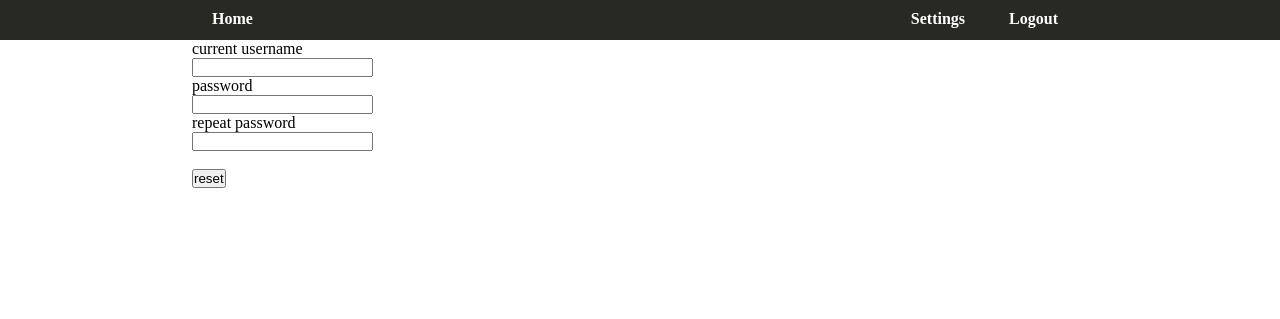
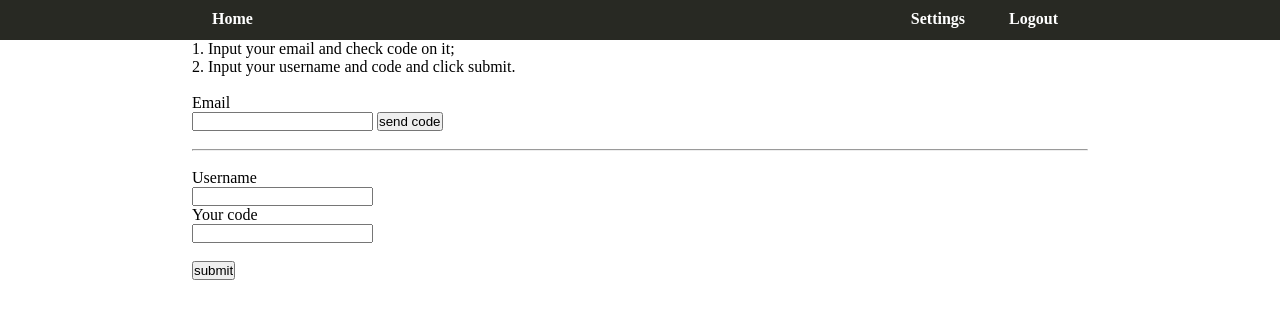
Before and after one commit to davy1ex/allcrypt, a Flask app: page /reset_password in a window 1280 px wide. Shown: the top 319 px of the page. Run offline with Flask 2, Linux system fonts and the light colour scheme; a user stored in the database is signed in.

Commit message:
add 'forget password'

```diff
--- a/app/forms.py
+++ b/app/forms.py
@@ -6,11 +6,11 @@ from app.models import User
 
 
 class RegistrationForm(FlaskForm):
-    username = StringField("username", validators=[DataRequired()])
-    email = StringField("email", validators=[DataRequired(), Email()])
-    password = PasswordField("password", validators=[DataRequired()])
-    password2 = PasswordField("repeat password", validators=[DataRequired(), EqualTo("password")])
-    key = PasswordField("key", validators=[DataRequired()])
+    username = StringField("Username", validators=[DataRequired()])
+    email = StringField("Email", validators=[DataRequired(), Email()])
+    password = PasswordField("Password", validators=[DataRequired()])
+    password2 = PasswordField("Repeat password", validators=[DataRequired(), EqualTo("password")])
+    key = PasswordField("Key", validators=[DataRequired()])
     submit = SubmitField("register")
 
     def validate_username(self, username):
@@ -25,42 +25,38 @@ class RegistrationForm(FlaskForm):
 
 
 class LoginForm(FlaskForm):
-    username = StringField("username", validators=[DataRequired()])
-    password = PasswordField("password", validators=[DataRequired()])
-    remember_me = BooleanField("remember me")
+    username = StringField("Username", validators=[DataRequired()])
+    password = PasswordField("Password", validators=[DataRequired()])
+    remember_me = BooleanField("Remember me")
     submit = SubmitField("sign in")
 
 
-class GenPass(FlaskForm):
-    input_field = StringField("length", validators=[DataRequired()])
+class GenPassForm(FlaskForm):
+    input_field = StringField("Length", validators=[DataRequired()])
 
 
 class AddForm(FlaskForm):
     login = StringField("login", validators=[DataRequired()])
-    password = PasswordField("password", validators=[DataRequired()])
-    key = PasswordField("please, enter your key", validators=[DataRequired()])
+    password = PasswordField("Password", validators=[DataRequired()])
+    key = PasswordField("Please, enter your key", validators=[DataRequired()])
     submit = SubmitField("add")
 
 
 class IndexForm(FlaskForm):
-    key = PasswordField("key")
+    key = PasswordField("Key")
     submit = SubmitField("show/hide all")
     submit = SubmitField("delete")
 
 
-class SettingsForm(FlaskForm):
-    submit = SubmitField("reset password")
-    code_field = StringField("Code")
-    submit = SubmitField("Ok")
+class ChangePasswordForm(FlaskForm):
+    # username = StringField("current username", validators=[DataRequired()])
+    password = PasswordField("Your new password", validators=[DataRequired()])
+    password2 = PasswordField("Repeat password", validators=[DataRequired(), EqualTo("password")])
+    submit = SubmitField("reset")
 
 
-class ResetPassword(FlaskForm):
-    username = StringField("current username", validators=[DataRequired()])
-    password = PasswordField("password", validators=[DataRequired()])
-    password2 = PasswordField("repeat password", validators=[DataRequired(), EqualTo("password")])
-    submit = SubmitField("reset")
-
-    def validate_username(self, username):
-        user = User.query.filter_by(username=username.data).first()
-        if user is None:
-            raise ValidationError("username is not found")
+class ResetPasswordForm(FlaskForm):
+    username = StringField("Username")
+    email = StringField("Email")
+    code = StringField("Your code")
+    submit = SubmitField()
--- a/app/models.py
+++ b/app/models.py
@@ -20,7 +20,7 @@ class User(db.Model, UserMixin):
     password_hash = db.Column(db.String(128))
     key_hash = db.Column(db.String(64))
     is_validated = db.Column(db.Boolean, default=False, index=True)
-    validate_code = db.Column(db.Integer)
+    validate_code = db.Column(db.Integer, index=True)
     time_to_validate = db.Column(db.DateTime())
     account = db.relationship("Account", backref="master", lazy="dynamic")
 
@@ -46,6 +46,7 @@ class User(db.Model, UserMixin):
         return self.validate_code
 
     def check_validate_code(self, validate_code):
+        print(self.email, self.username, self.validate_code)
         return str(validate_code) == str(self.validate_code)
 
 
--- a/app/static/css/login.css
+++ b/app/static/css/login.css
@@ -0,0 +1,3 @@
+.login_wrapper a, .login_wrapper a:visited {
+    color: black;
+}
--- a/app/templates/base.html
+++ b/app/templates/base.html
@@ -14,15 +14,15 @@
         <div class="head_wrapper">
             <nav>
                 <div class="left_nav">
-                    <a href="{{ url_for('index') }}">Home</a>
+                    <a href="{{ url_for("index") }}">Home</a>
                 </div>
                 <div class="right_nav">
-                        <a href="/settings">Settings</a>
+                        <a href="/settings/change_password">Settings</a>
                         {% if not current_user.is_anonymous %}
-                            <a href="{{ url_for('logout') }}">Logout</a>
+                            <a href="{{ url_for("logout") }}">Logout</a>
                         {% else %}
-                            <a href="{{ url_for('login') }}">Sign in</a>
-                            <a href="{{ url_for('reg') }}">Sign up</a>
+                            <a href="{{ url_for("login") }}">Sign in</a>
+                            <a href="{{ url_for("reg") }}">Sign up</a>
                         {% endif %}
                 </div>
             </nav>
--- /dev/null
+++ b/app/templates/reset_password/reset_password.html
@@ -0,0 +1,42 @@
+{% extends "base.html" %}
+{% block css %}
+
+{% endblock %}
+
+{% block content %}
+    <form action="" method="POST">
+        {{ form.hidden_tag() }}
+        <p>
+            1. Input your email and check code on it; <br>
+            2. Input your username and code and click submit. <br>
+        </p>
+        <p>
+            <br>
+            {{ form.email.label}} <br>
+            {{ form.email() }} {{ form.submit(value="send code") }}
+        </p>
+        <br>
+        <hr>
+        <p>
+            <br>
+            {{ form.username.label }} <br>
+            {{ form.username() }} <br>
+            {{ form.code.label }} <br>
+            {{ form.code() }} <br>
+            <br>
+            {{ form.submit(value="submit") }}
+        </p>
+        <p>
+            <div class="flashed">
+                {% with messages = get_flashed_messages() %}
+                    {% if messages %}
+                        {% for message in messages %}
+                            {{ message }}
+                        {% endfor %}
+                    {% endif %}
+                {% endwith %}
+             </div>
+        </p>
+
+    </form>
+{% endblock %}
--- a/app/views.py
+++ b/app/views.py
@@ -8,7 +8,7 @@ from flask_login import current_user, login_user, logout_user, login_required
 from flask_mail import Message
 
 from app import app, db, mail
-from app.forms import RegistrationForm, LoginForm, AddForm, IndexForm, GenPass, SettingsForm, ResetPassword
+from app.forms import RegistrationForm, LoginForm, AddForm, IndexForm, GenPassForm, ChangePasswordForm, ResetPasswordForm
 from app.models import User, Account
 
 from aes import AESCrypt # Модуль по шифрации с форума
@@ -101,44 +101,61 @@ def add():
     return render_template("add.html", form=form)
 
 
+@app.route("/settings")
+def settings():
+    return redirect("/settings/change_password")
+
+
 # страница с настройками (Тёмная тема ис каминг)
-@app.route("/settings", methods=["POST", "GET"])
+@app.route("/change_password", methods=["GET", "POST"])
+@app.route("/settings/change_password", methods=["POST", "GET"])
 @login_required
-def settings():
-    form = SettingsForm()
-    # if form.validate_on_submit():
-    #     if request.form["submit"] == "send code on mail":
-    #         with app.app_context():
-    #             mail.send(Message(str(current_user.generate_validate_code()), sender="ludmila89272671892@gmail.com", recipients=[current_user.email]))
-    #         flash("Check code on your email ({})".format(current_user.email))
-    #         return redirect("/settings")
-    #     elif request.form["submit"] == "reset":
-    #         if current_user.check_validate_code(form.code_field.data):
-    #             return redirect("/reset_password")
+def change_password():
+    form = ChangePasswordForm()
     if form.validate_on_submit():
         current_user.set_password(form.password.data)
         db.session.commit()
         flash("success")
         return redirect(url_for("settings"))
-    return render_template("settings.html", form=form)
+    return render_template("settings/change_password.html", form=form)
+
+
+@app.route("/settings/change_email", methods=["GET", "POST"])
+def change_email():
+    return "42"
 
 
 @app.route("/reset_password", methods=["GET", "POST"])
-@login_required
 def reset_password():
-    form = ResetPassword()
+    form = ResetPasswordForm()
     if form.validate_on_submit():
-        user = User.query.filter_by(username=form.username.data).first()
-        # if user is not None:
-        user.set_password(form.password.data)
-        db.session.commit()
-        return redirect(url_for("login"))
-    return render_template("reset_password.html", form=form)
+        if request.form["submit"] == "send code":
+            user = User.query.filter_by(email=form.email.data).first()
+            if user is not None:
+                with app.app_context():
+                    mail.send(Message(str(user.generate_validate_code()), sender="ludmila89272671892@gmail.com", recipients=[user.email]))
+                    db.session.commit()
+                    flash("Check your email")
+            else:
+                flash("Invalid email")
+
+        elif request.form["submit"] == "submit":
+            user = User.query.filter_by(username=form.username.data).first()
+            if user is not None:
+                if user.check_validate_code(form.code.data):
+                    login_user(user, remember=False)
+                    return redirect("/change_password")
+                else:
+                    flash("Invalid code")
+            else:
+                flash("Invalid username")
+        return redirect("/reset_password")
+    return render_template("reset_password/reset_password.html", form=form)
 
 
 @app.route("/generate", methods=["GET", "POST"])
 def generate():
-    form = GenPass()
+    form = GenPassForm()
     if form.validate_on_submit():
         text = ""
         numbers = False
```
Also changed, not shown: app/static/css/settings.css (+15 -0 lines), app/templates/index.html (+4 -4 lines), app/templates/login.html (+7 -4 lines), app/templates/settings.html (deleted, +0 -49 lines), app/templates/settings/change_password.html (added, +67 -0 lines), app/main.db.
